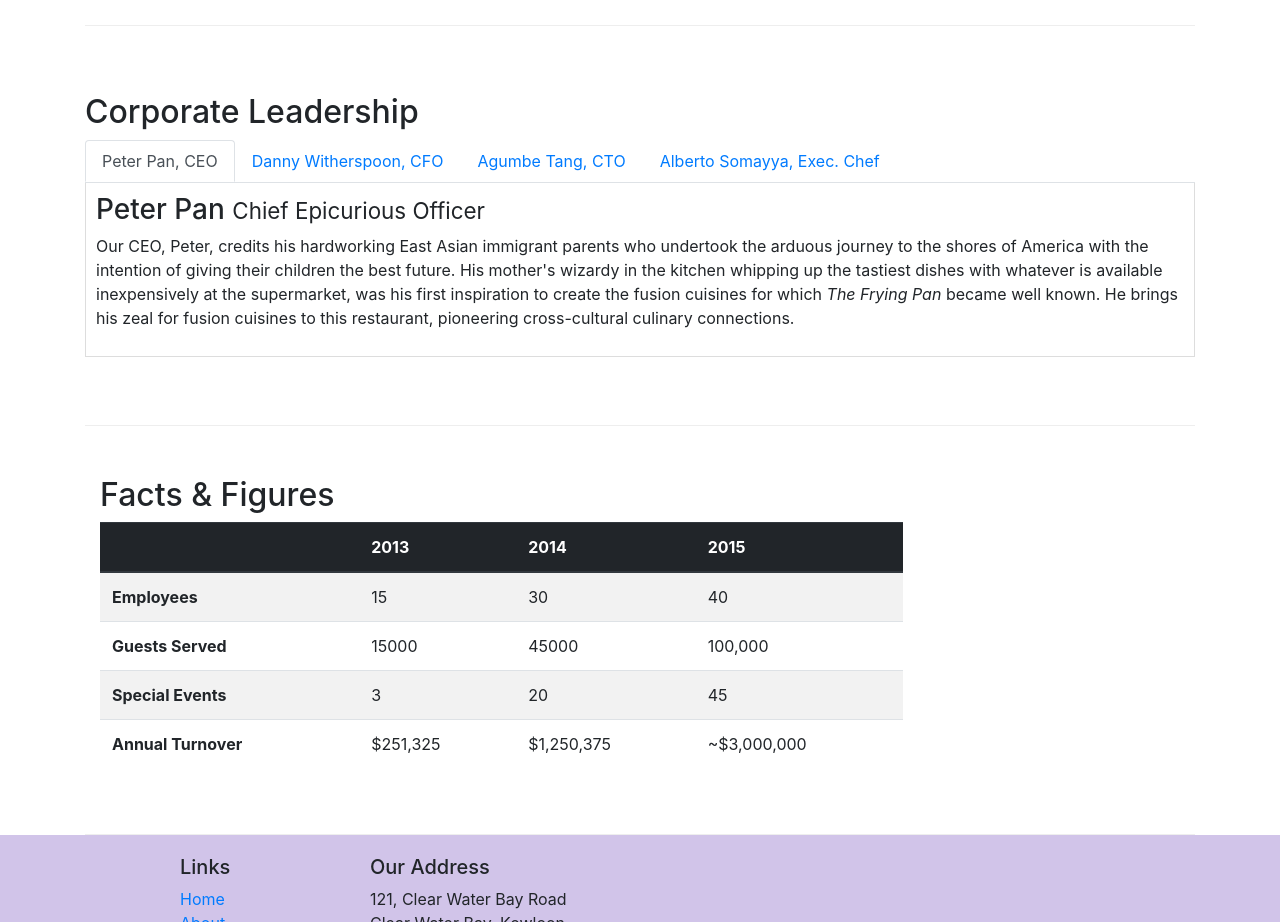
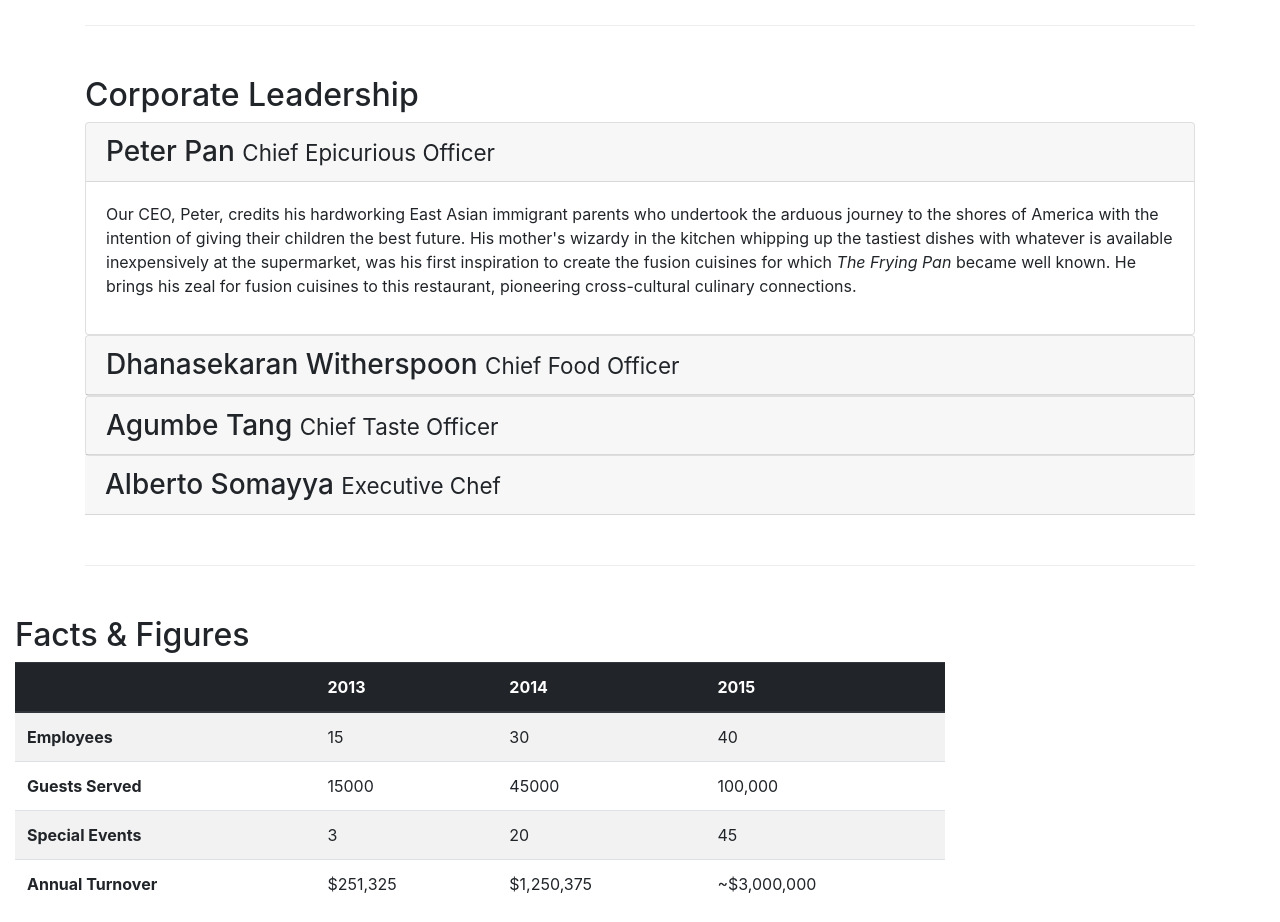
Before and after one commit to prateeknarayanan/Bootstrap-Test, a website: page aboutus.html in a window 1280 px wide. Shown: the part 920-1842 px from the top of the page. Drawn offline with nearby package versions, Linux system fonts and the light colour scheme.

Commit message:
Accordion

```diff
--- a/aboutus.html
+++ b/aboutus.html
@@ -113,45 +113,69 @@
         <div class="row row-content align-items-center">
             <div>
                 <h2>Corporate Leadership</h2>
-                <ul class="nav nav-tabs">
-                    <li class="nav-items">
-                        <a class="nav-link active" href=#peter role="tab" data-toggle="tab">
-                            Peter Pan, CEO
-                        </a>
-                    </li>
-                    <li class="nav-items">
-                        <a class="nav-link" href=#danny role="tab" data-toggle="tab">
-                            Danny Witherspoon, CFO
-                        </a>
-                    </li>
-                    <li class="nav-items">
-                        <a class="nav-link" href=#agumbe role="tab" data-toggle="tab">
-                            Agumbe Tang, CTO
-                        </a>
-                    </li>
-                    <li class="nav-items">
-                        <a class="nav-link" href=#alberto role="tab" data-toggle="tab">
-                            Alberto Somayya, Exec. Chef
-                        </a>
-                    </li>
-                </ul>
-                <div class="tab-content">
-                    <div role="tabpanel" class="tab-pane fade show active" id="peter">
-                        <h3>Peter Pan <small>Chief Epicurious Officer</small></h3>
-                        <p class = "d-none d-sm-block">Our CEO, Peter, credits his hardworking East Asian immigrant parents who undertook the arduous journey to the shores of America with the intention of giving their children the best future. His mother's wizardy in the kitchen whipping up the tastiest dishes with whatever is available inexpensively at the supermarket, was his first inspiration to create the fusion cuisines for which <em>The Frying Pan</em> became well known. He brings his zeal for fusion cuisines to this restaurant, pioneering cross-cultural culinary connections.</p>
+                <div id="accordion">
+                    <div class="card">
+                        <div class="card-header" role="tab" id="peterhead">
+                            <h3 class="mb-0">
+                                <a data-toggle="collapse" data-target="#peter">
+                                    Peter Pan <small>Chief Epicurious Officer</small>
+                                </a>
+                            </h3>
+                        </div>
+                        <div class="collapse show" id="peter" data-parent="#accordion">
+                            <div class="card-body">
+                                <div class="collapse show" id="peter">
+                                    <p class = "d-none d-sm-block">Our CEO, Peter, credits his hardworking East Asian immigrant parents who undertook the arduous journey to the shores of America with the intention of giving their children the best future. His mother's wizardy in the kitchen whipping up the tastiest dishes with whatever is available inexpensively at the supermarket, was his first inspiration to create the fusion cuisines for which <em>The Frying Pan</em> became well known. He brings his zeal for fusion cuisines to this restaurant, pioneering cross-cultural culinary connections.</p>
+                                </div>
+                            </div>
+
+                        </div>
                     </div>
-                    <div role="tabpanel" class="tab-pane fade" id="danny">
-                        <h3>Dhanasekaran Witherspoon <small>Chief Food Officer</small></h3>
-                        <p class = "d-none d-sm-block">Our CFO, Danny, as he is affectionately referred to by his colleagues, comes from a long established family tradition in farming and produce. His experiences growing up on a farm in the Australian outback gave him great appreciation for varieties of food sources. As he puts it in his own words, <em>Everything that runs, wins, and everything that stays, pays!</em></p>
+                    <div class="card">
+                        <div class="card-header" role="tab" id="dannyhead">
+                            <h3 class="mb-0">
+                                <a class="collapsed" data-toggle="collapse" data-target="#danny">
+                                    Dhanasekaran Witherspoon <small>Chief Food Officer</small>
+                                </a>
+                            </h3>
+                        </div>
+                        <div class="collapse" id="danny" data-parent="#accordion">
+                            <div class="card-body">
+                                <p class = "d-none d-sm-block">Our CFO, Danny, as he is affectionately referred to by his colleagues, comes from a long established family tradition in farming and produce. His experiences growing up on a farm in the Australian outback gave him great appreciation for varieties of food sources. As he puts it in his own words, <em>Everything that runs, wins, and everything that stays, pays!</em></p>
+                            </div>
+                        </div>
                     </div>
-                    <div role="tabpanel" class="tab-pane fade" id="agumbe">
-                        <h3>Agumbe Tang <small>Chief Taste Officer</small></h3>
-                        <p class = "d-none d-sm-block">Blessed with the most discerning gustatory sense, Agumbe, our CTO, personally ensures that every dish that we serve meets his exacting tastes. Our chefs dread the tongue lashing that ensues if their dish does not meet his exacting standards. He lives by his motto, <em>You click only if you survive my lick.</em></p>
+                     <div class="card">
+                        <div class="card-header" role="tab" id="agumbehead">
+                            <h3 class="mb-0">
+                                <a class="collapsed" data-toggle="collapse" data-target="#agumbe">
+                                    Agumbe Tang <small>Chief Taste Officer</small>
+                                </a>
+                            </h3>
+                        </div>
+                        <div class="collapse" id="agumbe" data-parent="#accordion">
+                            <div class="card-body">
+                                <p class = "d-none d-sm-block">Blessed with the most discerning gustatory sense, Agumbe, our CTO, personally ensures that every dish that we serve meets his exacting tastes. Our chefs dread the tongue lashing that ensues if their dish does not meet his exacting standards. He lives by his motto, <em>You click only if you survive my lick.</em></p>
+                            </div>
+                        </div>
+                     </div>
+
+                    <div class="card-header">
+                        <h3 class="mb-0">
+                            <a class="collapsed" data-toggle="collapse" data-target="#alberto">
+                                Alberto Somayya <small>Executive Chef</small>
+                            </a>
+                        </h3>
                     </div>
-                    <div role="tabpanel" class="tab-pane fade" id="alberto">
-                        <h3>Alberto Somayya <small>Executive Chef</small></h3>
-                        <p class = "d-none d-sm-block">Award winning three-star Michelin chef with wide International experience having worked closely with whos-who in the culinary world, he specializes in creating mouthwatering Indo-Italian fusion experiences. He says, <em>Put together the cuisines from the two craziest cultures, and you get a winning hit! Amma Mia!</em></p>
+                    <div class="collapse" id="alberto" data-parent="#accordion">
+                        <div class="card-body">
+                            <p class = "d-none d-sm-block">Award winning three-star Michelin chef with wide International experience having worked closely with whos-who in the culinary world, he specializes in creating mouthwatering Indo-Italian fusion experiences. He says, <em>Put together the cuisines from the two craziest cultures, and you get a winning hit! Amma Mia!</em></p>
+                        </div>
                     </div>
+
+                </div>
+
+
                 </div>
 
             </div>
```
